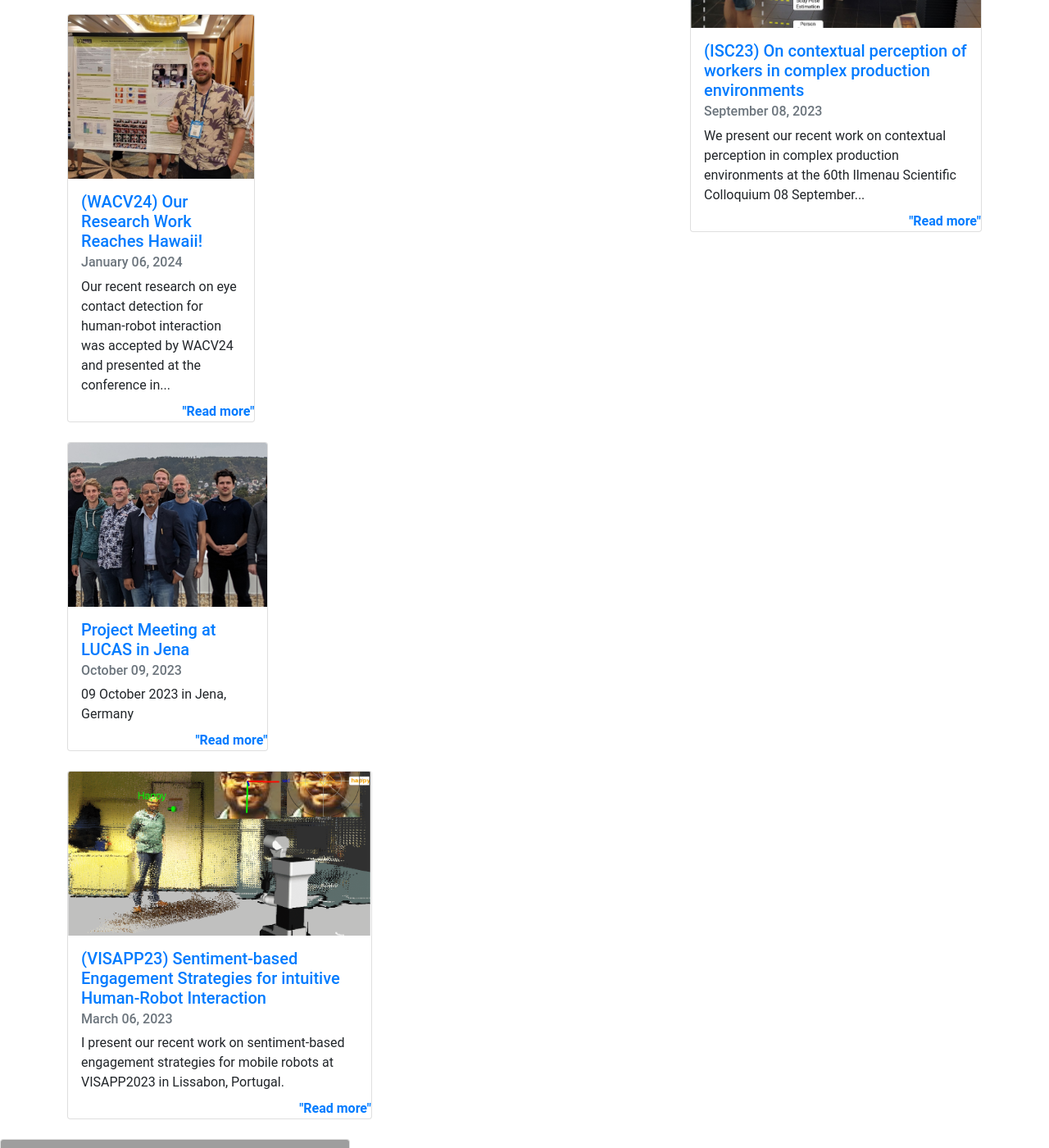
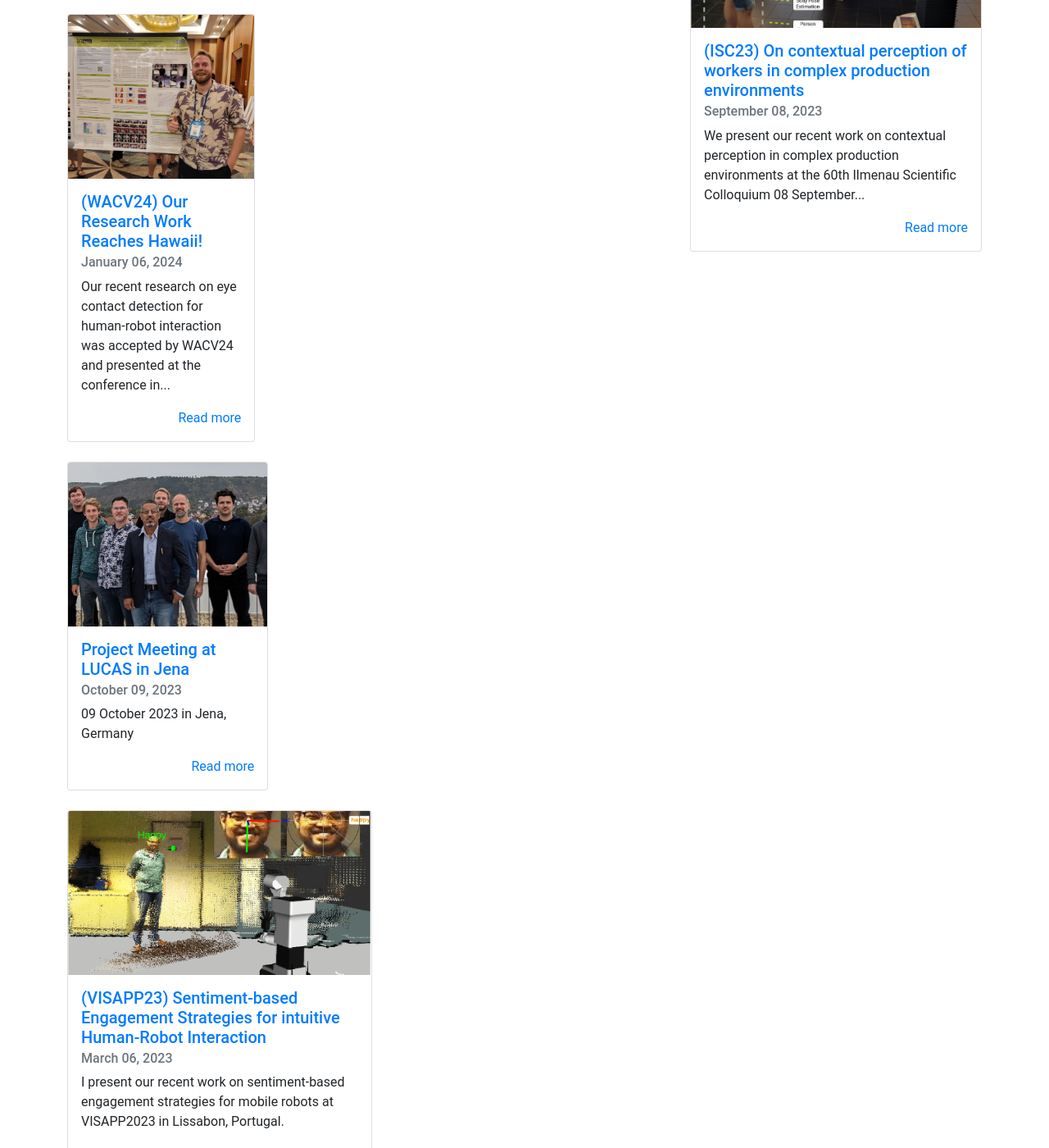
Before and after one commit to autokowat/autokowat.github.io, a Jekyll site: the page built from pages/home.md, in a window 1280 px wide and 1400 px high, scrolled down 622 px. Shown: the whole window at 82% size. Built offline with Jekyll 4.4.1, drawn with Linux system fonts in a browser that asks for light colours; some of the changed text lies outside the part shown; grey boxes are pictures that could not be loaded.

Commit message:
Add link

```diff
--- a/_includes/card.html
+++ b/_includes/card.html
@@ -22,9 +22,9 @@
       {% endif %}
     </div>
     <div class="read-more">
-      <div style="font-weight:bold; text-align:right;position: absolute;bottom: 0; right: 0; ">
+      <div style="text-align:right">
         <a class="stretched-link" href="{{ post.url | relative_url }}" >
-          "Read more"
+          Read more
         </a>
       </div>
       </div>
```
